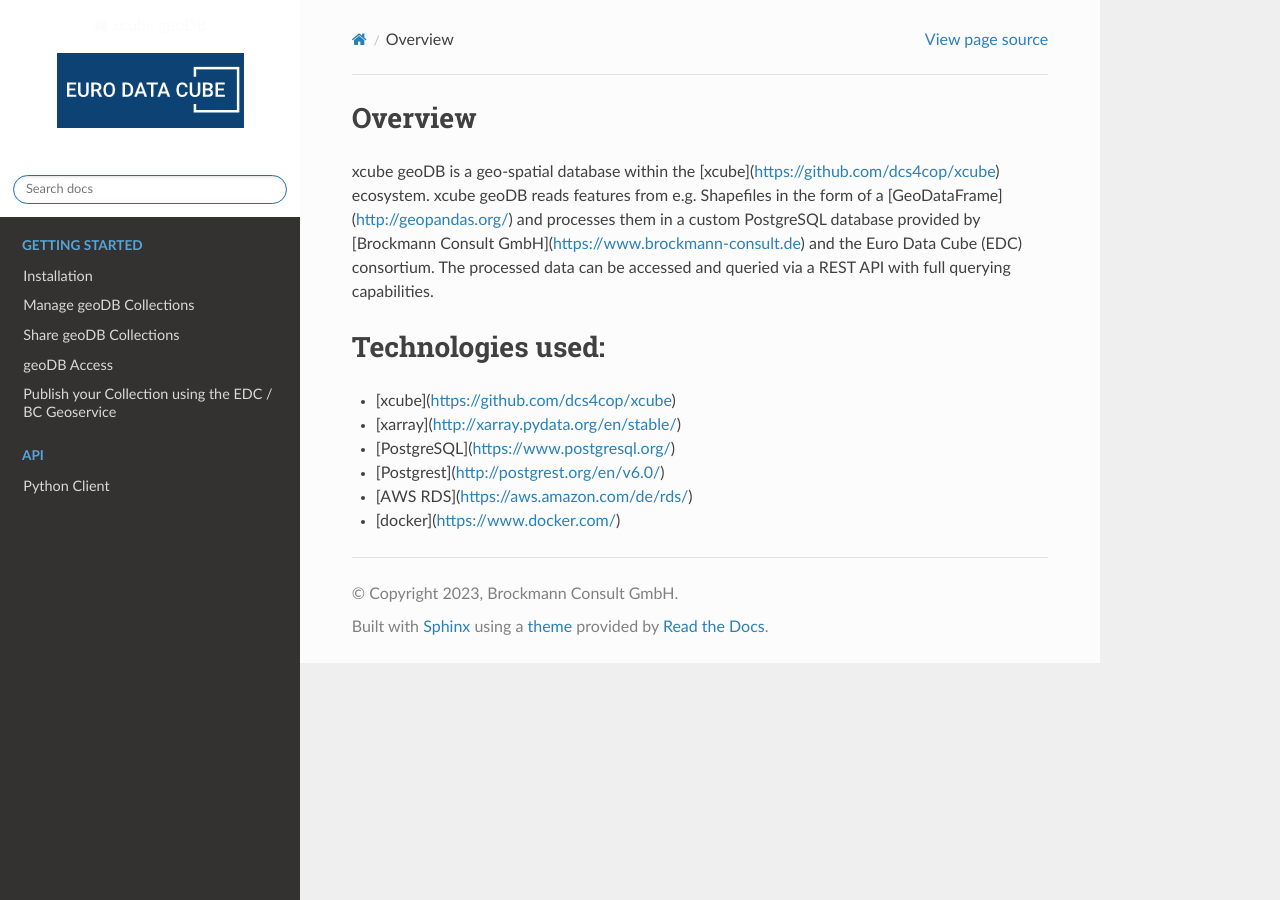
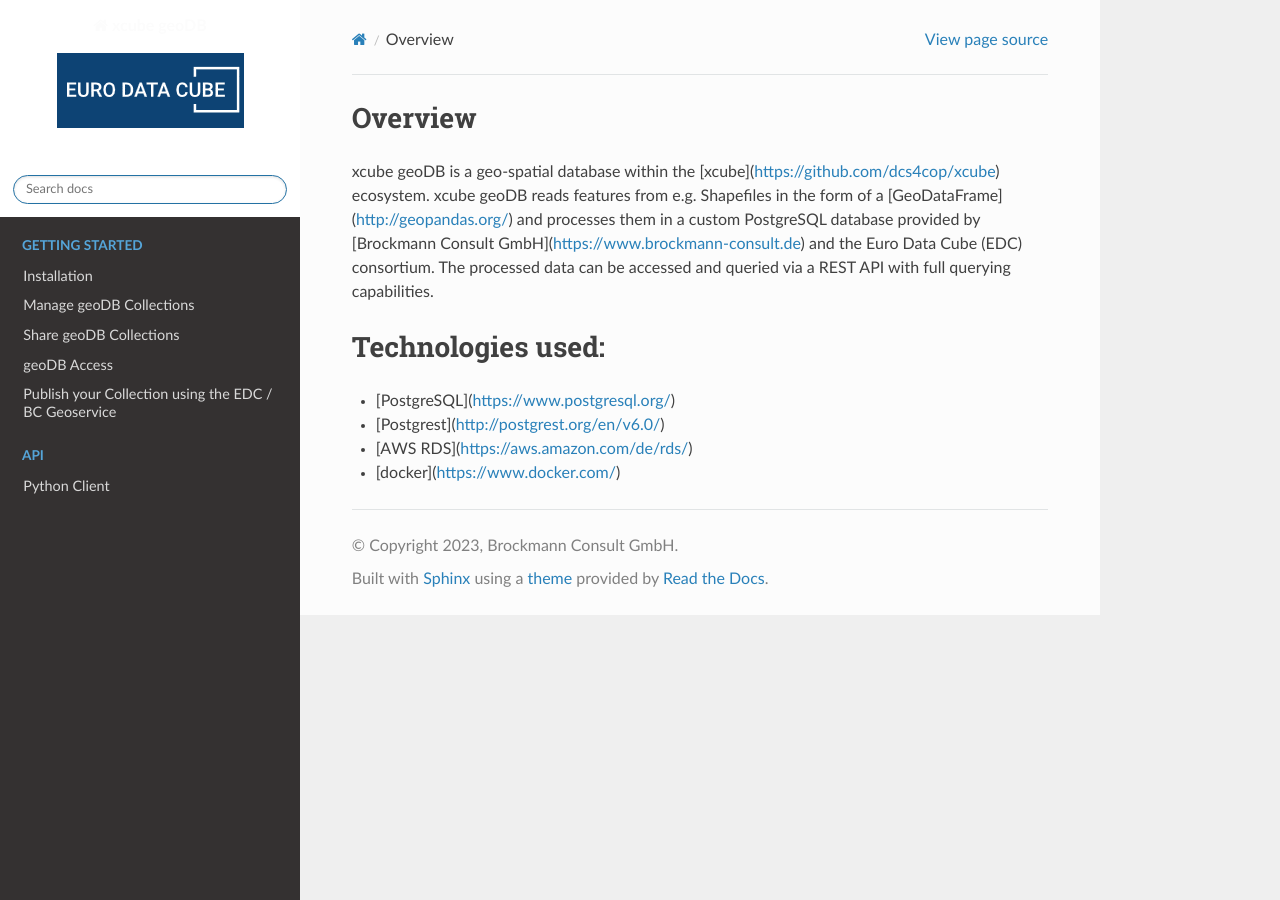
Before and after one commit to xcube-dev/xcube-geodb, a Sphinx documentation site: the page built from docs/source/overview.rst, in a window 1280 px wide. Built offline with Sphinx 7.4.7 and the Read the Docs theme 2.0.0, drawn with Linux system fonts in a browser that asks for light colours.

Commit message:
Update docs/source/overview.rst
Co-authored-by: Thomas Storm <thomas.storm@brockmann-consult.de>

```diff
--- a/docs/source/overview.rst
+++ b/docs/source/overview.rst
@@ -12,8 +12,6 @@
 Technologies used:
 ================
 
-- [xcube](https://github.com/dcs4cop/xcube)
-- [xarray](http://xarray.pydata.org/en/stable/)
 - [PostgreSQL](https://www.postgresql.org/)
 - [Postgrest](http://postgrest.org/en/v6.0/)
 - [AWS RDS](https://aws.amazon.com/de/rds/)
```
